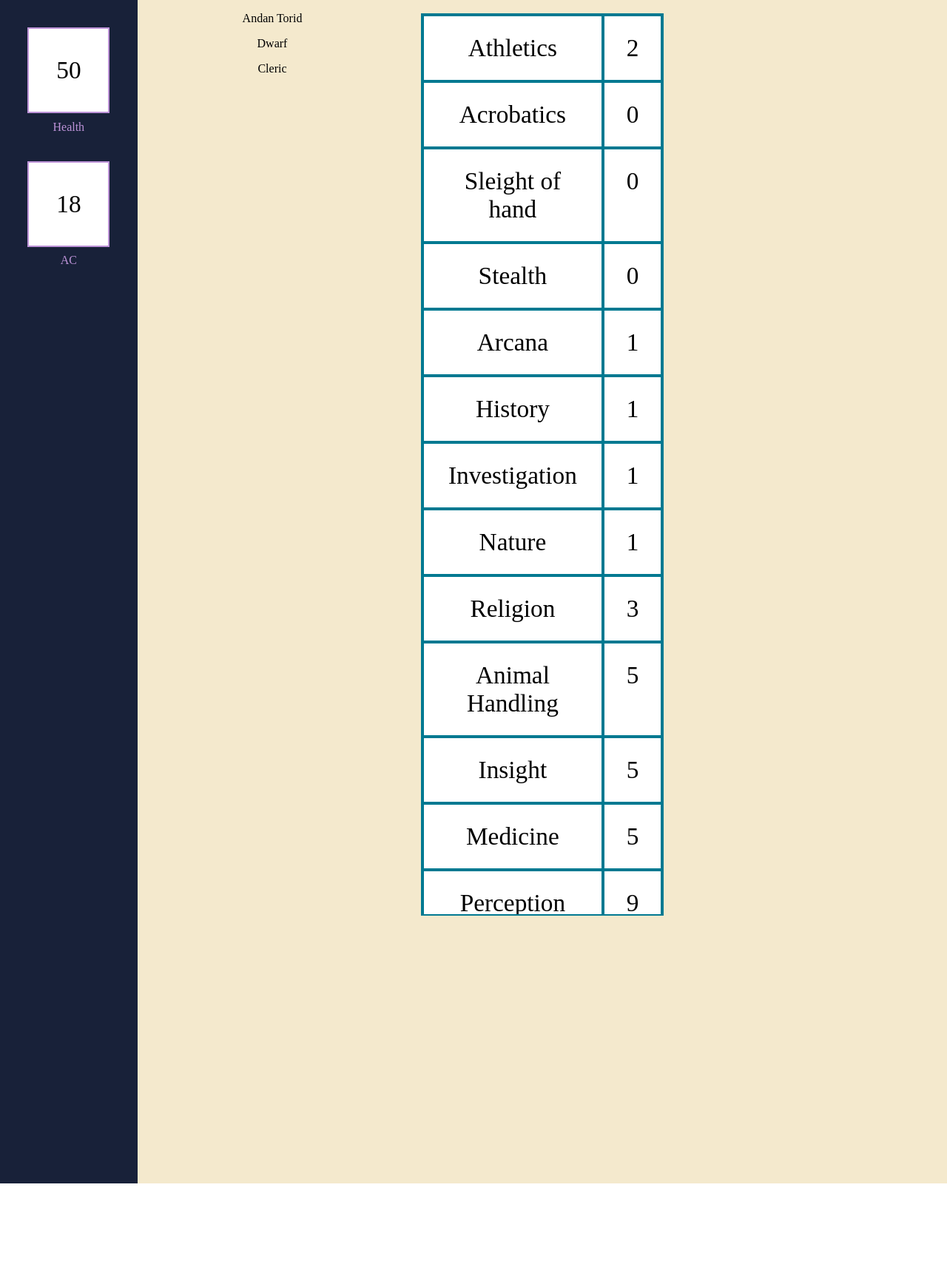
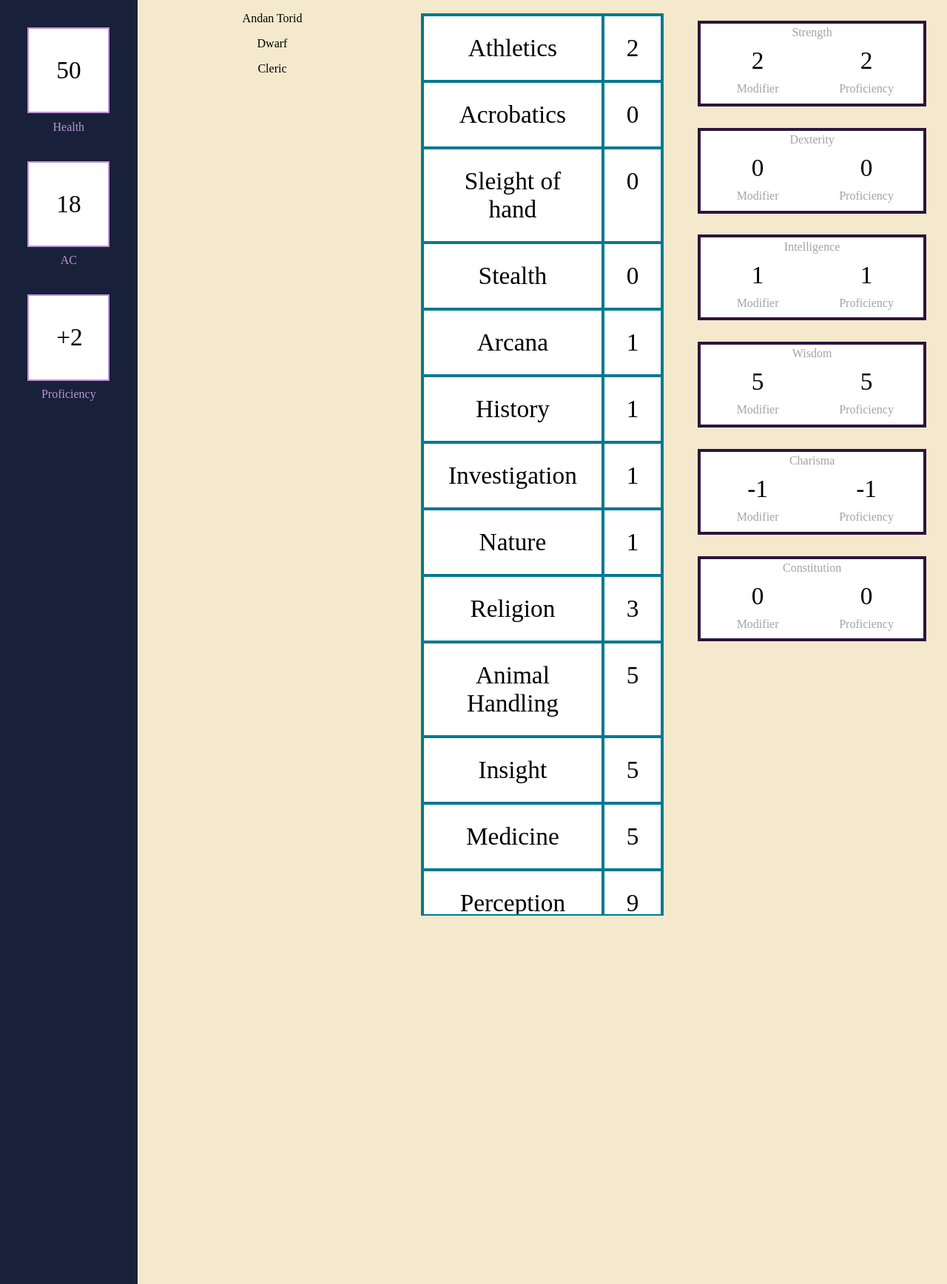
Before and after one commit to Routund/DND_Character_Gen, a Flask app: page /character/1 in a window 1280 px wide. Shown: the whole page at 74% size. Run offline with Flask 3, Linux system fonts and the light colour scheme; data comes from the database, SQL or seed files in the repository.

Commit message:
Added stat modifier data to main character page

```diff
--- a/routes.py
+++ b/routes.py
@@ -15,7 +15,7 @@
     ["Animal Handling", "Insight", "Medicine", "Perception", "Survival"],
     ["Deception", "Intimidation", "Performance", "Persuasion"]]
 
-
+stat_names = ["Strength","Dexterity","Intelligence","Wisdom","Charisma","Constitution"]
 # Return creatuib
 @app.route('/')
 def home():
@@ -190,7 +190,18 @@
     classC = cur.fetchone()
     proficiencies = character_data[9].split(',')
     stats = list(map(int, character_data[8].split(',')))
-    profBonus = ((character_data[3]-1)//4)+2
+    prof_bonus = ((character_data[4]-1)//4)+2
+
+    # Calculate stat modifiers and saving throws for each stat, and append it to a list
+    i = 0
+    stat_data = []
+    while (i < 6):
+        mod=math.floor((stats[i]-10)//2)
+        if(proficiencies.count(stat_names[i])!=0):
+            stat_data.append([stat_names[i],mod,mod+prof_bonus])
+        else:
+            stat_data.append([stat_names[i],mod,mod])
+        i += 1
 
     # Calculate ability score for each ability by checking proficiencies list for given ability, then -10 and /2 plus any profs to get score
     i = 0
@@ -200,14 +211,14 @@
         for s in stat:
             count = proficiencies.count(s)
             if (count == 2):
-                skillBonus.append((s, math.floor((stats[i]-10)/2)+2*profBonus))
+                skillBonus.append((s, math.floor((stats[i]-10)/2)+2*prof_bonus))
             elif (count == 1):
-                skillBonus.append((s, math.floor((stats[i]-10)/2)+profBonus))
+                skillBonus.append((s, math.floor((stats[i]-10)/2)+prof_bonus))
             else:
                 skillBonus.append((s, math.floor((stats[i]-10)/2)))
         i += 1
 
-    return render_template('CharacterMain.html', character=[character_data[1], race[0], classC[0]], skillData=skillBonus, HP=character_data[6], AC=character_data[7])
+    return render_template('CharacterMain.html', character=[character_data[1], race[0], classC[0]], skillData=skillBonus, HP=character_data[6], AC=character_data[7], prof_bonus=prof_bonus,statData=stat_data)
 
 
 @app.route('/triangles/<size>')
--- a/static/styles.css
+++ b/static/styles.css
@@ -19,7 +19,7 @@
 .sheet_container {
     display: grid;
     grid-template-columns:14.5% 85.5%;
-    grid-template-rows: 100pc;
+    grid-template-rows: 100%;
     min-height: 100%;
 }
 .sheet {
@@ -46,6 +46,29 @@
 .skill_mod{
     border: 2px solid #007991;
     padding:1.5pc;
+}
+.stat_mod_grid{
+    display: grid;
+    grid-template-rows: 1fr 1fr 1fr 1fr 1fr 1fr;
+    margin: 5%;
+    height: 50%;
+}
+.stat_mod{
+    border: 4px solid #2d153c;
+    padding: 1%;
+    margin: 3%;
+    background-color: white;
+    color: #A3A3A3;
+    height: 70%;
+}
+.stat_data{
+    display: grid;
+    grid-template-columns: 1fr 1fr;
+}
+.stat_num{
+    padding: 10px;
+    font-size: 25pt;
+    color: black;
 }
 .main_create{
     text-align: center;
--- a/templates/CharacterMain.html
+++ b/templates/CharacterMain.html
@@ -17,6 +17,20 @@
         </div>
         {%endfor%}
     </div>
+    <div class="stat_mod_grid">
+        {% for stat in statData %}
+        <div class="stat_mod">
+            {{stat[0]}}
+            <div class = "stat_data">
+                <div class = "stat_num">{{stat[1]}}</div>
+                <div class = "stat_num">{{stat[2]}}</div>
+                <div>Modifier</div>
+                <div>Proficiency</div>
+            </div>
+
+        </div>
+        {%endfor%}
+    </div>
 </div>
 
 
--- a/templates/sheetLayout.html
+++ b/templates/sheetLayout.html
@@ -14,6 +14,10 @@
                     {{AC}}
                 </div>
                 AC
+                <div class = 'side_info'>
+                    +{{prof_bonus}}
+                </div>
+                Proficiency
             </div>
             <div class = 'sheet'>
                 {% block content %}{% endblock %}
```
